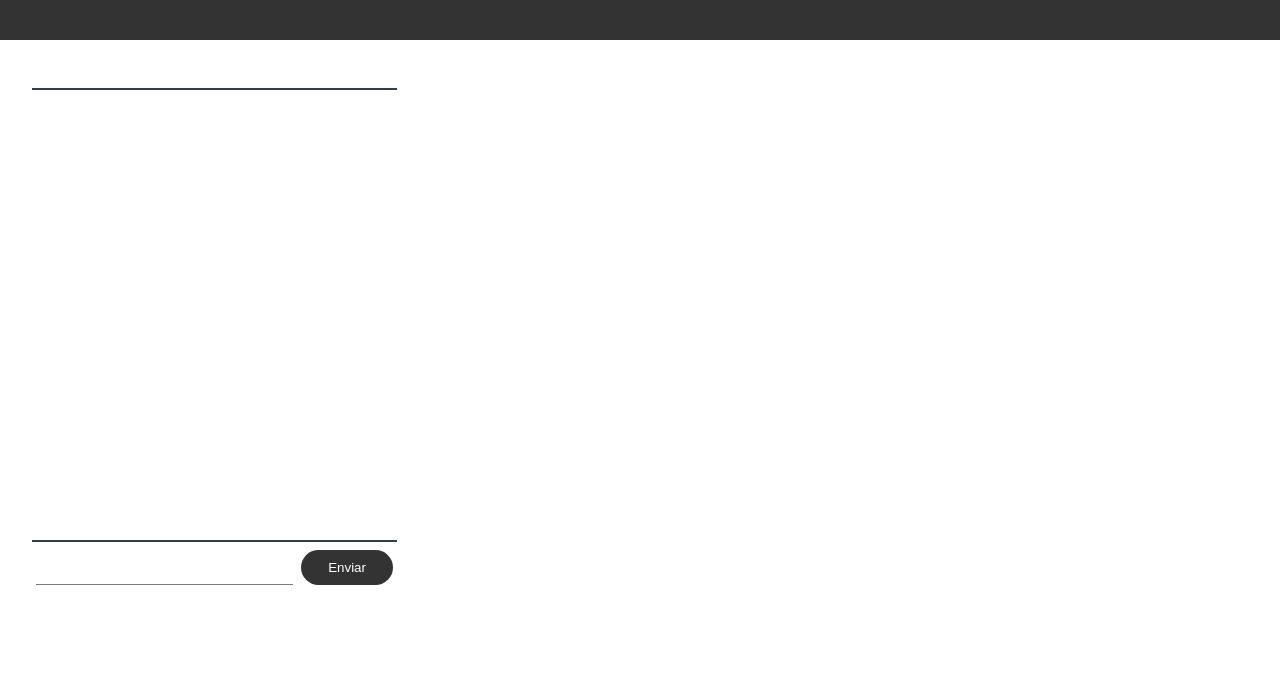
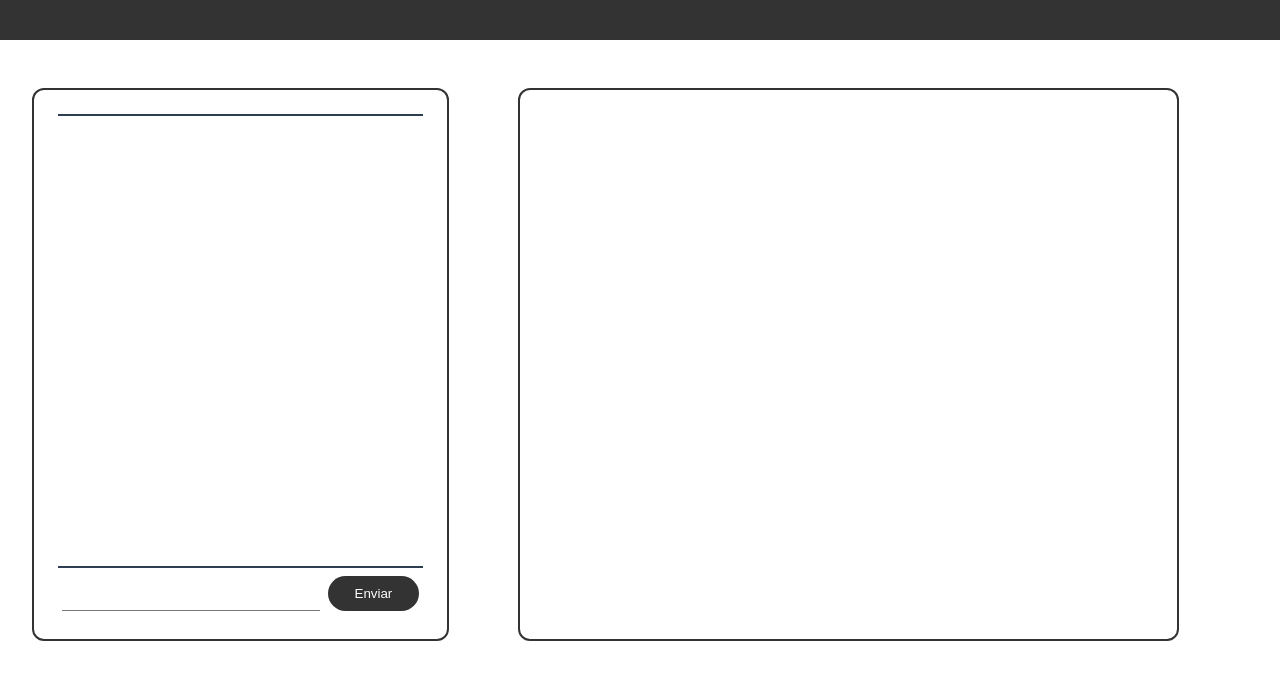
Before and after one commit to GuilhermeMelow/chat-typescript, a Vue app: page /chat in a window 1280 px wide. Shown: the top 680 px of the page. Built offline with nearby package versions, Linux system fonts and the light colour scheme.

Commit message:
Finalizando layout do Chat.

```diff
--- a/src/components/login/Login.vue
+++ b/src/components/login/Login.vue
@@ -1,9 +1,8 @@
 <template>
     <div class="login-content">
+        <h3> Logar </h3>
         <enviador :label="'Escreva seu nome:'" @send="entrar"></enviador>
-        <div class="error-content">
-            <p font-color="red" v-text="error" data-teste="error-message" />
-        </div>
+        <p v-text="error" data-teste="error-message" />
     </div>
 </template>
 
@@ -25,4 +24,10 @@
     });
 </script>
 
-<style scoped lang="scss"></style>
+<style lang="scss">
+    .login-content {
+        margin: auto;
+        width: 25%;
+        padding: 7.5em;
+    }
+</style>
--- a/style/layout-page-chat.scss
+++ b/style/layout-page-chat.scss
@@ -8,9 +8,14 @@
 .side-menu {
     width: 30%;
     height: 100%;
+    padding: 2%;
+    border: 2px solid #333;
+    border-radius: 0.75rem;
+
     .enviador {
         height: 10%;
     }
+
     .list {
         height: 90%;
         overflow: auto;
@@ -21,4 +26,7 @@
     margin: 0 auto;
     width: 50%;
     height: 100%;
+    padding: 2%;
+    border: 2px solid #333;
+    border-radius: 0.75rem;
 }
```
